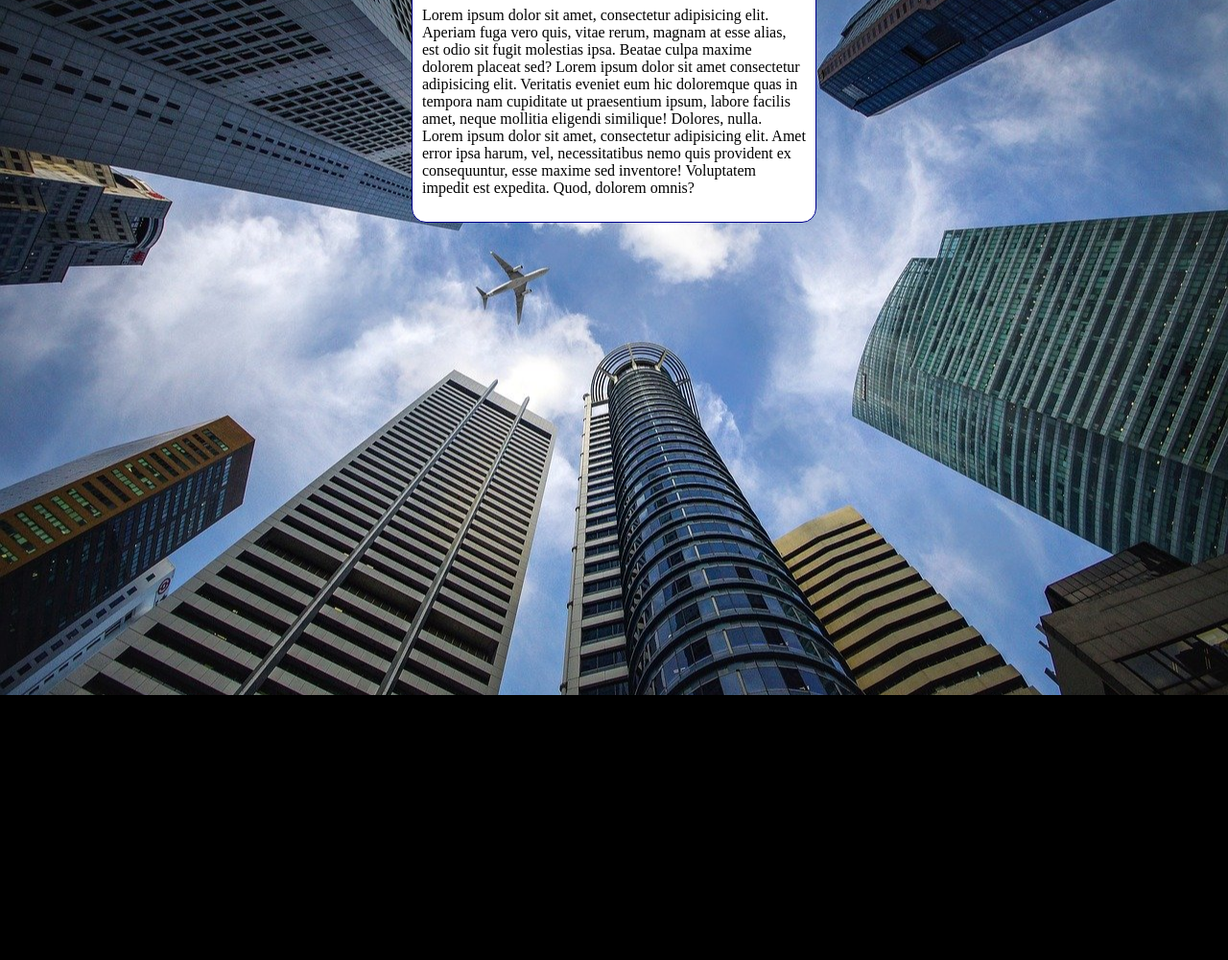
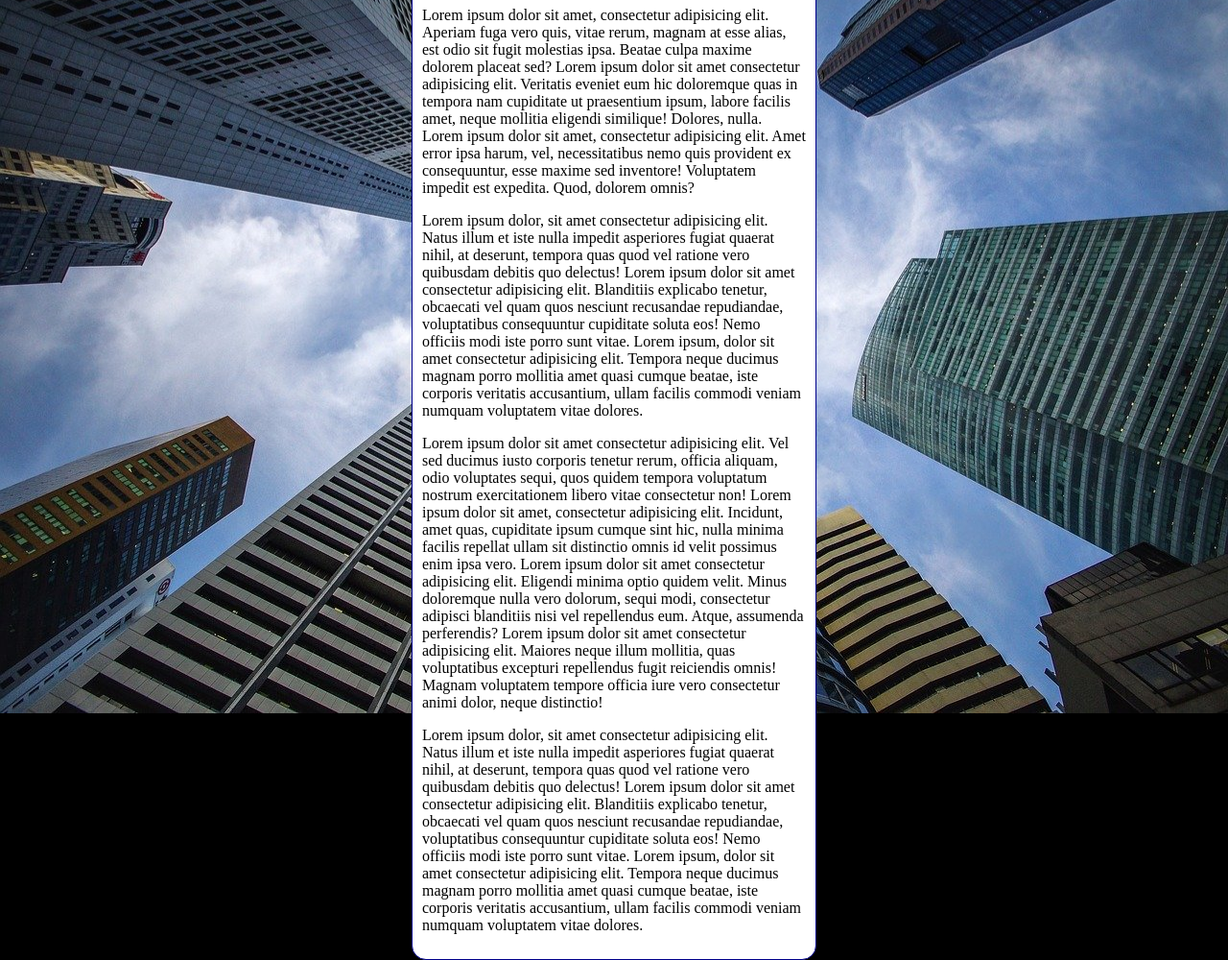
Before and after one commit to jess-vf/html-css, a plain HTML site: page exercícios/ex022/fundo006.html in a window 1280 px wide. Shown: the part 92-1092 px from the top of the page at 96% size. Before the commit the page ends 816 px from the top, so only its background shows below. Drawn offline with Linux system fonts and the light colour scheme.

Commit message:
Update fundo006.html

```diff
--- a/exercícios/ex022/fundo006.html
+++ b/exercícios/ex022/fundo006.html
@@ -27,7 +27,15 @@
 <body>
     <main>
         <h1>Teste de imagem de fundo</h1>
-        <p>Lorem ipsum dolor sit amet, consectetur adipisicing elit. Aperiam fuga vero quis, vitae rerum, magnam at esse alias, est odio sit fugit molestias ipsa. Beatae culpa maxime dolorem placeat sed? Lorem ipsum dolor sit amet consectetur adipisicing elit. Veritatis eveniet eum hic doloremque quas in tempora nam cupiditate ut praesentium ipsum, labore facilis amet, neque mollitia eligendi similique! Dolores, nulla. Lorem ipsum dolor sit amet, consectetur adipisicing elit. Amet error ipsa harum, vel, necessitatibus nemo quis provident ex consequuntur, esse maxime sed inventore! Voluptatem impedit est expedita. Quod, dolorem omnis?</p>
+        <p>Lorem ipsum dolor sit amet, consectetur adipisicing elit. Aperiam fuga vero quis, vitae rerum, magnam at esse alias, est odio sit fugit molestias ipsa. Beatae culpa maxime dolorem placeat sed? Lorem ipsum dolor sit amet consectetur adipisicing elit. Veritatis eveniet eum hic doloremque quas in tempora nam cupiditate ut praesentium ipsum, labore facilis amet, neque mollitia eligendi similique! Dolores, nulla. Lorem ipsum dolor sit amet, consectetur adipisicing elit. Amet error ipsa harum, vel, necessitatibus nemo quis provident ex consequuntur, esse maxime sed inventore! Voluptatem impedit est expedita. Quod, dolorem omnis?
+
+        <p>Lorem ipsum dolor, sit amet consectetur adipisicing elit. Natus illum et iste nulla impedit asperiores fugiat quaerat nihil, at deserunt, tempora quas quod vel ratione vero quibusdam debitis quo delectus! Lorem ipsum dolor sit amet consectetur adipisicing elit. Blanditiis explicabo tenetur, obcaecati vel quam quos nesciunt recusandae repudiandae, voluptatibus consequuntur cupiditate soluta eos! Nemo officiis modi iste porro sunt vitae. Lorem ipsum, dolor sit amet consectetur adipisicing elit. Tempora neque ducimus magnam porro mollitia amet quasi cumque beatae, iste corporis veritatis accusantium, ullam facilis commodi veniam numquam voluptatem vitae dolores.</p>
+
+        <p>Lorem ipsum dolor sit amet consectetur adipisicing elit. Vel sed ducimus iusto corporis tenetur rerum, officia aliquam, odio voluptates sequi, quos quidem tempora voluptatum nostrum exercitationem libero vitae consectetur non! Lorem ipsum dolor sit amet, consectetur adipisicing elit. Incidunt, amet quas, cupiditate ipsum cumque sint hic, nulla minima facilis repellat ullam sit distinctio omnis id velit possimus enim ipsa vero. Lorem ipsum dolor sit amet consectetur adipisicing elit. Eligendi minima optio quidem velit. Minus doloremque nulla vero dolorum, sequi modi, consectetur adipisci blanditiis nisi vel repellendus eum. Atque, assumenda perferendis? Lorem ipsum dolor sit amet consectetur adipisicing elit. Maiores neque illum mollitia, quas voluptatibus excepturi repellendus fugit reiciendis omnis! Magnam voluptatem tempore officia iure vero consectetur animi dolor, neque distinctio!</p>
+
+        <p>Lorem ipsum dolor, sit amet consectetur adipisicing elit. Natus illum et iste nulla impedit asperiores fugiat quaerat nihil, at deserunt, tempora quas quod vel ratione vero quibusdam debitis quo delectus! Lorem ipsum dolor sit amet consectetur adipisicing elit. Blanditiis explicabo tenetur, obcaecati vel quam quos nesciunt recusandae repudiandae, voluptatibus consequuntur cupiditate soluta eos! Nemo officiis modi iste porro sunt vitae. Lorem ipsum, dolor sit amet consectetur adipisicing elit. Tempora neque ducimus magnam porro mollitia amet quasi cumque beatae, iste corporis veritatis accusantium, ullam facilis commodi veniam numquam voluptatem vitae dolores.</p>
+
+        </p>
     </main>
 </body>
 </html>
```
